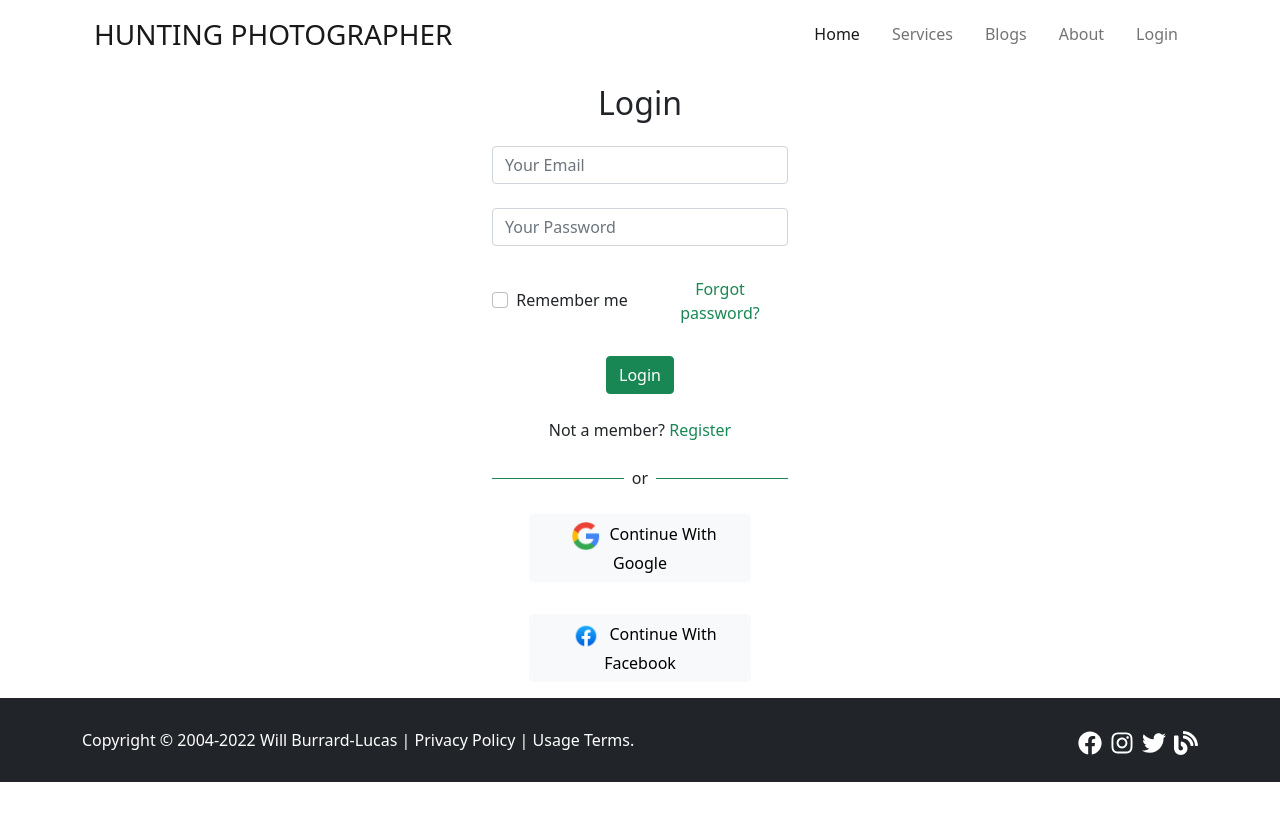
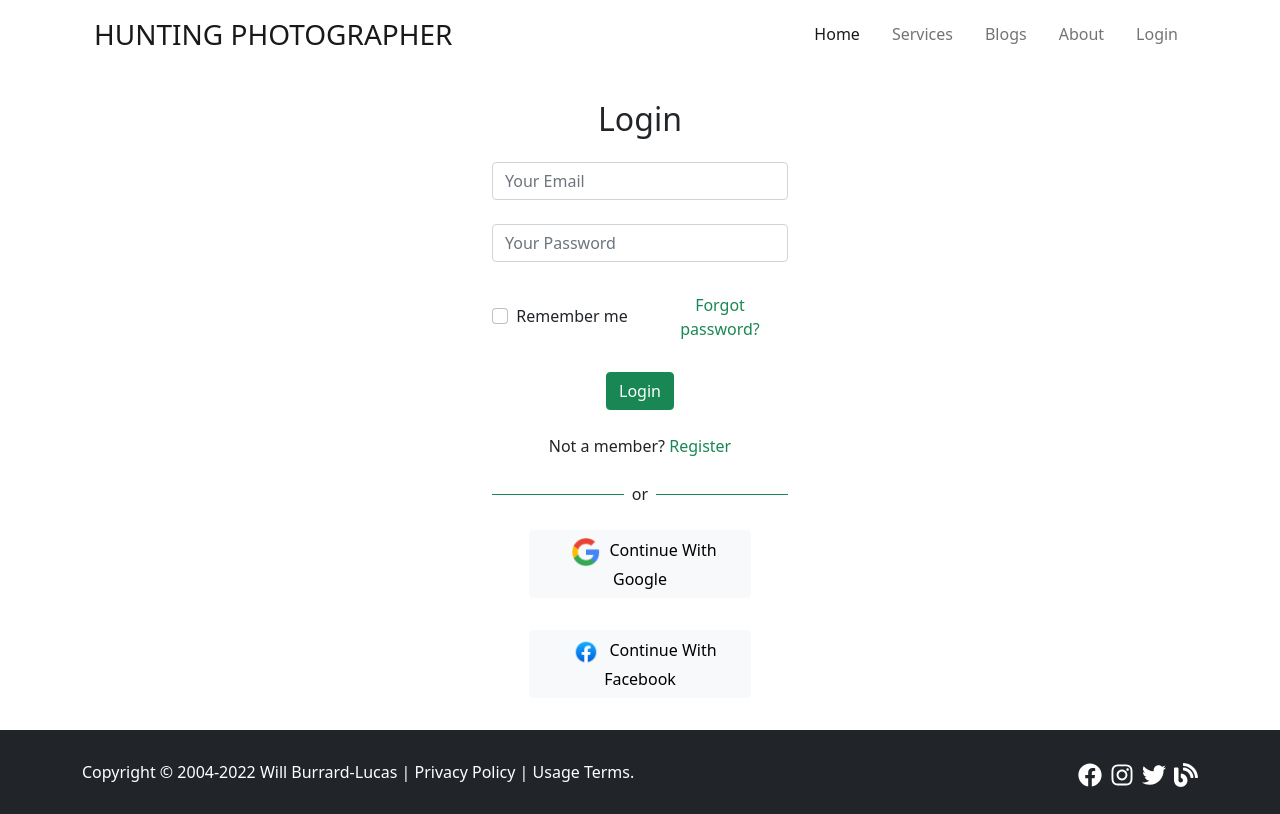
Before and after one commit to SumonsNote/hunting-photographer, a React (Create React App) app: page /login in a window 1280 px wide. Built offline with nearby package versions, Linux system fonts and the light colour scheme; no server answers.

Commit message:
footer bottom problem solved

```diff
--- a/src/Authentication/Login.js
+++ b/src/Authentication/Login.js
@@ -58,9 +58,9 @@ const Login = () => {
           navigate(from, { replace: true });
       }
     return (
-        <div className='container w-25'>
+        <form className='container w-25 py-3'>
         <h2 className='py-3'>Login</h2>
-            <form onSubmit={handleSignIn}>
+            <div onSubmit={handleSignIn}>
                 <div className="form-outline mb-4">
                     <input type="email" name='email' id="form2Example1" className="form-control" ref={emailRef} placeholder='Your Email' required/>
                 </div>
@@ -88,9 +88,10 @@ const Login = () => {
                 <div className="text-center">
                     <p>Not a member? <Link to='/register' className='text-success text-decoration-none'>Register</Link></p>
                 </div>
-            </form>
+
+            </div>
             <SocialLogin></SocialLogin>
-        </div>
+        </form>
     );
 };
 
--- a/src/Pages/Blogs.js
+++ b/src/Pages/Blogs.js
@@ -2,7 +2,7 @@ import React from 'react';
 
 const Blogs = () => {
     return (
-        <div className='container'>
+        <div className='container py-5 mb-4'>
         <h2 className='text-uppercase fs-3 py-4'>Questions and answers</h2>
         <div className='border-bottom border-2 bg bg-success w-25 container my-5'></div>
             <div className="accordion" id="accordionExample">
```
Also changed, not shown: 1 other file (tests, documents, lock files or other folders).
